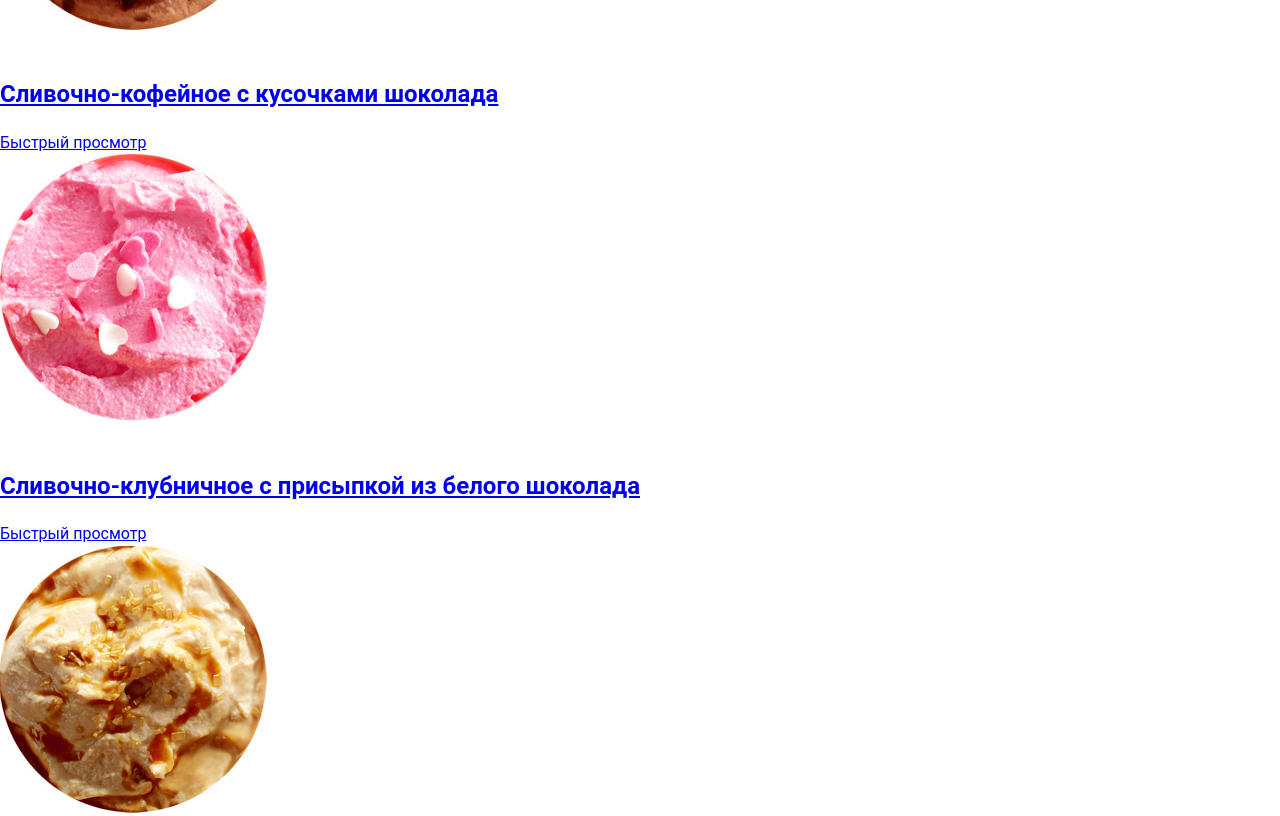
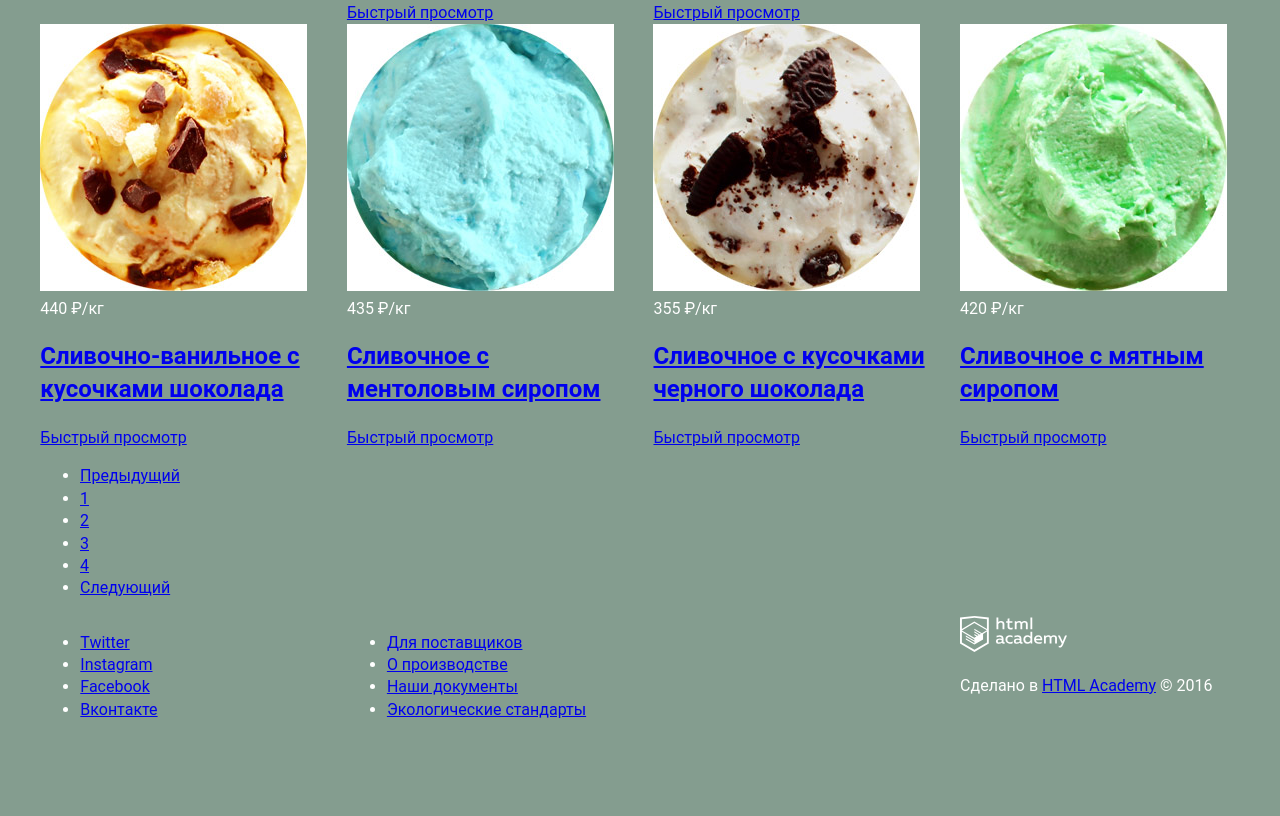
Before and after one commit to corvus-007/17030-gllacy, a plain HTML site: page catalog.html in a window 1280 px wide. Shown: the part 1691-2507 px from the top of the page. After the commit the page ends 2428 px from the top, so only its background shows below. Drawn offline with Linux system fonts and the light colour scheme.

Commit message:
Доработка классов сетки

```diff
--- a/catalog.html
+++ b/catalog.html
@@ -371,6 +371,8 @@
       </main>
 
       <footer class="main-footer container">
+        <div class="grid">
+          <div class="grid__column-1">
             <ul class="socials-footer">
               <li>
                 <a href="#">Twitter</a>
@@ -385,6 +387,8 @@
                 <a href="#">Вконтакте</a>
               </li>
             </ul>
+          </div>
+          <div class="grid__column-2">
             <ul class="navigation-footer">
               <li class="navigation-footer__special-item">
                 <a href="#">Для поставщиков</a>
@@ -399,12 +403,16 @@
                 <a href="#">Экологические стандарты</a>
               </li>
             </ul>
+          </div>
+          <div class="grid__column-1">
             <div class="developer-footer">
               <a href="#">
                 <img src="img/logo-developer.svg" width="107" height="36" alt="htmlacademy">
                 </a>
               <p>Сделано в <a href="#">HTML Academy</a> © 2016</p>
             </div>
+          </div>
+        </div>
       </footer>
     </div>
   </body>
--- a/css/style.css
+++ b/css/style.css
@@ -5,8 +5,115 @@ body {
   font-weight: normal;
   font-family: "Roboto", "Arial", "Helvetica", sans-serif;
   color: #fff;
-  /*background-color: #849d8f;*/
+  min-width: 900px;
+  background-color: #849d8f;
 }
+
+
+h1, h2 {
+  font-family: "Roboto", "Arial", "Helvetica", sans-serif;
+}
+
+h1 {
+  font-size: 35px;
+}
+
+h2 {
+  font-size: 24px;
+}
+
+img {
+  max-width: 100%;
+  height: auto;
+}
+
+.container {
+  max-width: 860px;
+  margin-left: auto;
+  margin-right: auto;
+  padding-left: 2.3%;
+  padding-right: 2.3%;
+}
+
+@media (min-width: 1200px) {
+  .container {
+    max-width: 1200px;
+  }
+}
+
+
+
+/*============================
+=            Grid            =
+============================*/
+
+.grid {
+  margin-left: -1.1%;
+  margin-right: -1.1%;
+}
+
+.grid:after {
+  content: "";
+  display: table;
+  clear: both;
+}
+
+[class*="grid__column-"] {
+  float: left;
+  padding-left: 1.1%;
+  padding-right: 1.1%;
+  box-sizing: border-box;
+}
+
+.grid__column-1 {
+  width: 25%;
+}
+
+.grid__column-2 {
+  width: calc(25% * 2);
+}
+
+.grid__column-3 {
+  width: calc(25% * 3);
+}
+
+.grid__column-4 {
+  width: calc(25% * 4);
+}
+
+/*=====  End of Grid  ======*/
+
+
+
+
+
+/*===================================
+=            Main header            =
+===================================*/
+
+.main-header {
+
+}
+
+.main-header:after {
+  content: "";
+  display: table;
+  clear: both;
+}
+
+.main-header__column-left {
+  float: left;
+}
+
+.main-header__column-right {
+  float: right;
+}
+
+/*=====  End of Main header  ======*/
+
+
+
+
 
 /*==============================
 =            Slider            =
@@ -37,14 +144,27 @@ input[id="slide-3"]:checked ~ .site-wrapper .slider figure:nth-child(3) {
 /*=====  End of Slider  ======*/
 
 
-h1, h2 {
-  font-family: "Roboto", "Arial", "Helvetica", sans-serif;
+
+
+
+/*=====================================
+=            Products grid            =
+=====================================*/
+
+.products-grid {
+  margin-left: -1.1%;
+  margin-right: -1.1%;
+  font-size: 0;
 }
 
-h1 {
-  font-size: 35px;
+.product {
+  display: inline-block;
+  width: 25%;
+  font-size: 1rem;
+  vertical-align: top;
+  padding-left: 1.1%;
+  padding-right: 1.1%;
+  box-sizing: border-box;
 }
 
-h2 {
-  font-size: 24px;
-}
+/*=====  End of Products grid  ======*/
```
Also changed, not shown: index.html (+28 -6 lines). Lines whose indentation alone changed are shown as unchanged.
